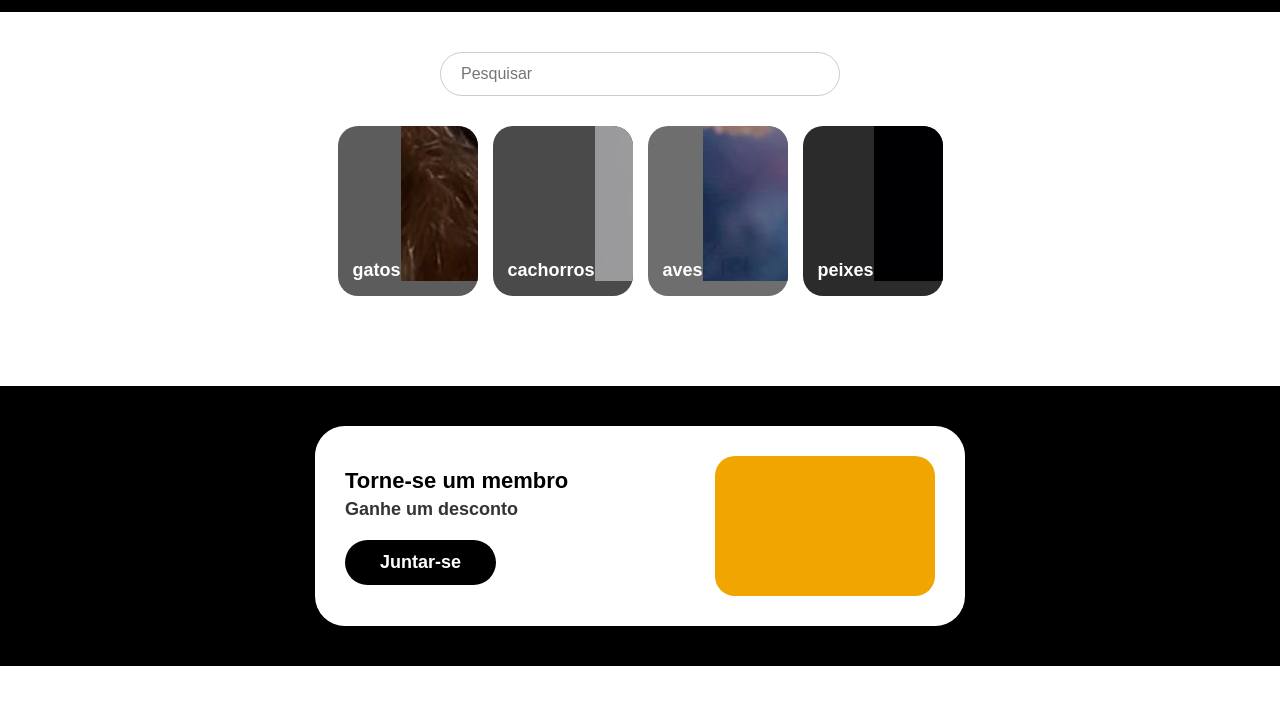
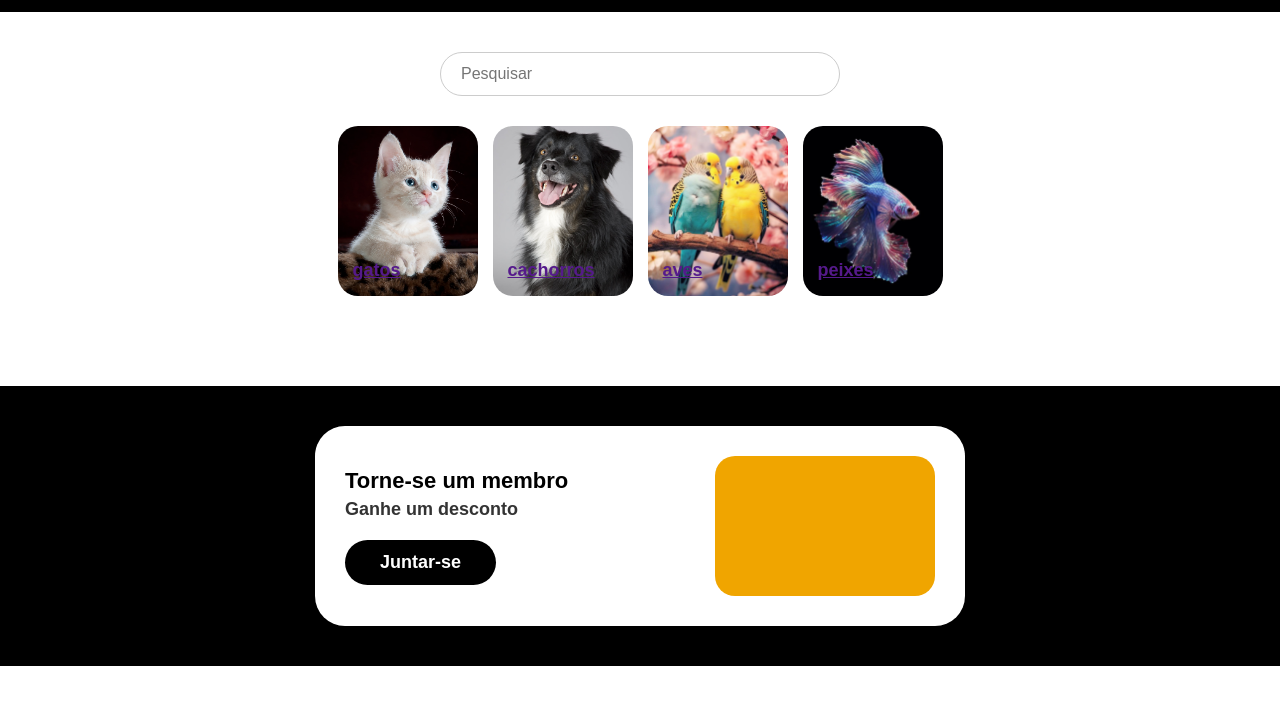
Before and after one commit to Dymitri17/SESI_DA, a plain HTML site: page aula 5/index2.html in a window 1280 px wide. Shown: the part 58-762 px from the top of the page. Drawn offline with Linux system fonts and the light colour scheme.

Commit message:
entrega aula5

```diff
--- a/aula 5/index2.html
+++ b/aula 5/index2.html
@@ -166,18 +166,22 @@
         </div>
 
         <div class="categorias">
-            <a href="#" class="card gatos">gatos
-                <img src="imagens/gato.jpg" alt="gato">
-            </a>
-            <a href="#" class="card cachorros">cachorros
-                <img src="imagens/cachorro.jpg" alt="cachorro">
-            </a>
-            <a href="#" class="card aves">aves
-                <img src="imagens/ave.png" alt="aves">
-            </a>
-            <a href="#" class="card peixes">peixes
-                <img src="imagens/peixe.png" alt="peixe">
-            </a>
+            <div class="card gatos" style="background-image: url('./imagens/gato.jpg'); background-size: cover; background-position: center;">
+                <a href="">gatos</a>
+                <!-- <img src="imagens/gato.jpg" alt="gato"> -->
+            </div>
+            <div class="card cachorros" style="background-image: url('./imagens/cachorro.jpg'); background-size: cover; background-position: center;">
+                <a href="">cachorros</a>
+                <!-- <img src="imagens/cachorro.jpg" alt="cachorro"> -->
+            </div>
+            <div class="card aves" style="background-image: url('./imagens/ave.png'); background-size: cover; background-position: center;">
+                <a href="">aves</a>
+                <!-- <img src="imagens/ave.png" alt="aves"> -->
+            </div>
+            <div class="card peixes" style="background-image: url('./imagens/peixe.png'); background-size: cover; background-position: center;">
+                <a href="">peixes</a>
+                <!-- <img src="imagens/peixe.png" alt="peixe"> -->
+            </div>
         </div>
     </main>
 
```
